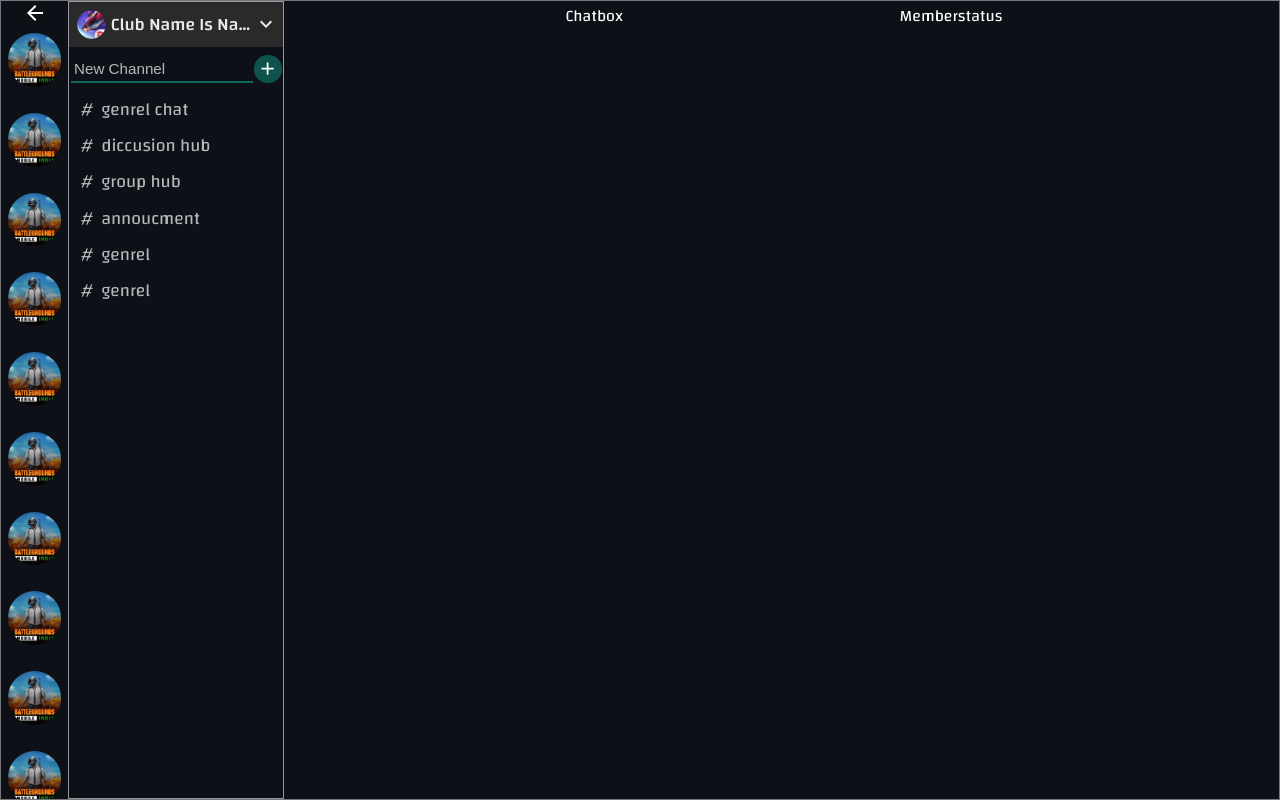
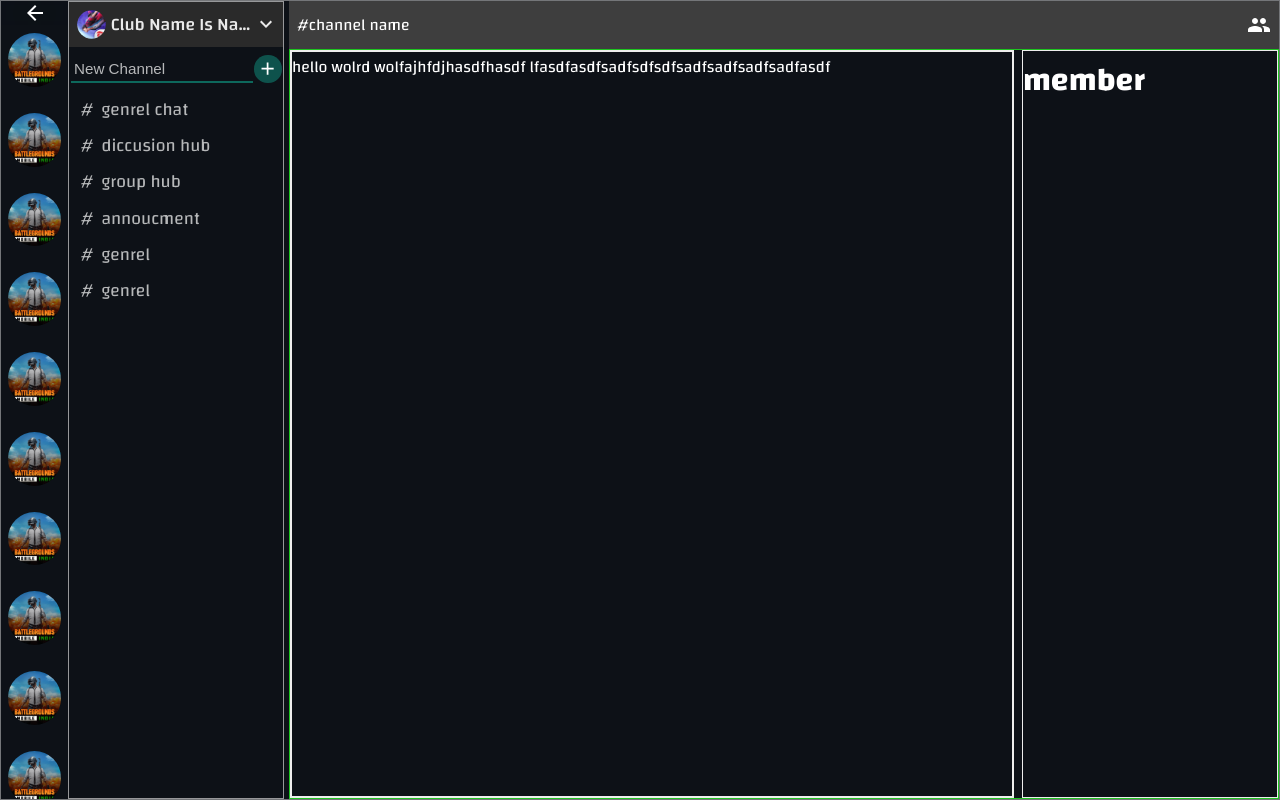
Before and after one commit to legcy143/gamynt_web_v3, a Next.js app: page /club/chat in a window 1280 px wide. Built offline with nearby package versions, Linux system fonts and the light colour scheme.

Commit message:
chat page chat ui v1

```diff
--- a/Page/Clubs/chat/Chatbox.jsx
+++ b/Page/Clubs/chat/Chatbox.jsx
@@ -1,8 +1,19 @@
 import React from 'react'
+import Chatnav from './utlis/Chatboxnav'
+import style from "./styles/chat.module.scss"
+import Memberstatus from "./Memberstatus"
 
 const Chatbox = () => {
   return (
-    <div>Chatbox</div>
+    <main className={style.chat_container_main}>
+      <Chatnav/>
+      <main className={style.member_chat_container}>
+      <section className={style.chat_container}>
+        hello wolrd wolfajhfdjhasdfhasdf lfasdfasdfsadfsdfsdfsadfsadfsadfsadfasdf
+        </section>
+      <Memberstatus />
+      </main>
+    </main>
   )
 }
 
--- a/Page/Clubs/chat/Memberstatus.jsx
+++ b/Page/Clubs/chat/Memberstatus.jsx
@@ -1,8 +1,11 @@
 import React from 'react'
+import style from "./styles/member.module.scss"
 
 const Memberstatus = () => {
   return (
-    <div>Memberstatus</div>
+    <main className={style.member_container_main}>
+      <h1>member</h1>
+    </main>
   )
 }
 
--- a/Page/Clubs/chat/styles/chat.module.scss
+++ b/Page/Clubs/chat/styles/chat.module.scss
@@ -1,3 +1,37 @@
-.sidebar_main{
-    border: 1px solid #eee;
+@import "../../../../styles/mixins";
+
+.chat_container_main{
+    width: 100%;
 }
+
+.nav_top_chat{
+    width: 100%;
+    height: 3rem;
+    position: sticky;
+    top: 0%;
+    background-color: rgb(62, 62, 62);
+    z-index: 10;
+    padding: 0.2rem 0.5rem;
+    @include flex_box(row , space-between);
+    section{
+        @include flex_box(row , flex-start , center);
+    }
+}
+.member_chat_container{
+    border: 1px solid rgb(30, 196, 33);
+    height: calc(100% - 3rem);
+    @include flex_box(row , flex-start , flex-start);
+}
+
+//
+.chat_container{
+    border: 2px solid #eee;
+    width: 100%;
+    height: 100%;
+}
+@media (max-width:$mobile) {
+    .chat_container{
+        border: 2px solid rgb(178, 14, 14);
+    }
+
+}
--- a/Page/Clubs/chat/styles/member.module.scss
+++ b/Page/Clubs/chat/styles/member.module.scss
@@ -0,0 +1,6 @@
+.member_container_main{
+    flex: 0 0 16rem;
+    width: 16rem;
+    border: 1px solid #eee;
+    height: 100%;
+}
--- a/Page/Clubs/chat/styles/sidebar.module.scss
+++ b/Page/Clubs/chat/styles/sidebar.module.scss
@@ -1,10 +1,12 @@
 @import "../../../../styles/mixins";
+
 .sidebar_main{
+    flex: 0 0 18rem;
+    width: 18rem;
     display: grid;
     grid-template-columns: 4.2rem 13.5rem;
     gap: 0.3;
     height: 100%;
-    width: 18rem;
     overflow-y: hidden;
 }
 
--- a/Page/Clubs/chat/utlis/Chatboxnav.jsx
+++ b/Page/Clubs/chat/utlis/Chatboxnav.jsx
@@ -1,8 +1,17 @@
 import React from 'react'
+import style from "../styles/chat.module.scss"
+import GroupIcon from '@mui/icons-material/Group';
 
 const Chatnav = () => {
   return (
-    <div>Chatnav</div>
+    <nav className={style.nav_top_chat}>
+      <section>
+      <p>#channel name</p>
+      </section>
+      <section>
+      <GroupIcon/>
+      </section>
+    </nav>
   )
 }
 
--- a/components/data/update.json
+++ b/components/data/update.json
@@ -1,9 +1,27 @@
 [
+    {
+        "id":5,
+        "user":"Prince",
+        "tittle":"chat box fixing for future",
+        "time":"23 : 58 , 11 dec"
+    },
+    {
+        "id":4,
+        "user":"Prince",
+        "tittle":"start working on chat inbox",
+        "time":"23 : 19 , 11 dec"
+    },
+    {
+        "id":3,
+        "user":"Prince",
+        "tittle":"side navbar and bug fixing",
+        "time":"23 : 19 , 11 dec"
+    },
     {
         "id":2,
         "user":"Prince",
         "tittle":"working on chat app",
-        "time":"23 : 11 , 11 dec"
+        "time":"20: 11 , 11 dec"
     },
     {
         "id":1,
--- a/pages/club/chat.js
+++ b/pages/club/chat.js
@@ -1,7 +1,6 @@
 import React from 'react'
 import Chatsidebar from '../../Page/Clubs/chat/Chatsidebar'
 import Chatbox from '../../Page/Clubs/chat/Chatbox'
-import Memberstatus from '../../Page/Clubs/chat/Memberstatus'
 import style from "../styles/clubchat.module.scss"
 
 const chat = () => {
@@ -9,7 +8,6 @@ const chat = () => {
     <main className={style.chat_page_container_main}>
         <Chatsidebar/>
         <Chatbox/>
-        <Memberstatus/>
     </main>
   )
 }
--- a/pages/styles/clubchat.module.scss
+++ b/pages/styles/clubchat.module.scss
@@ -1,8 +1,7 @@
 .chat_page_container_main{
     height: 100%;
     border: 1px solid rgba(238, 238, 238, 0.457);
-    display: grid;
-    grid-template-columns: auto auto auto;
+    display: flex;
     height: 100vh;
     overflow: hidden;
 }
```
